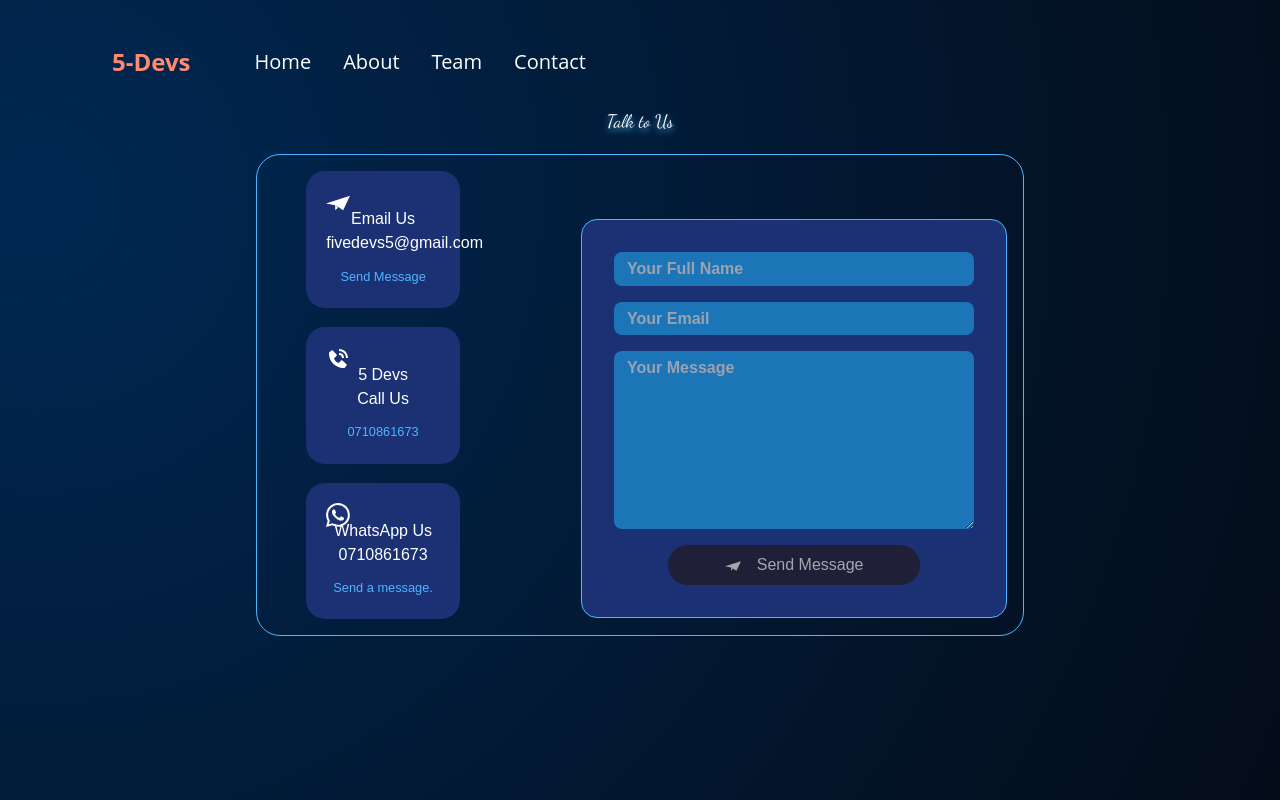
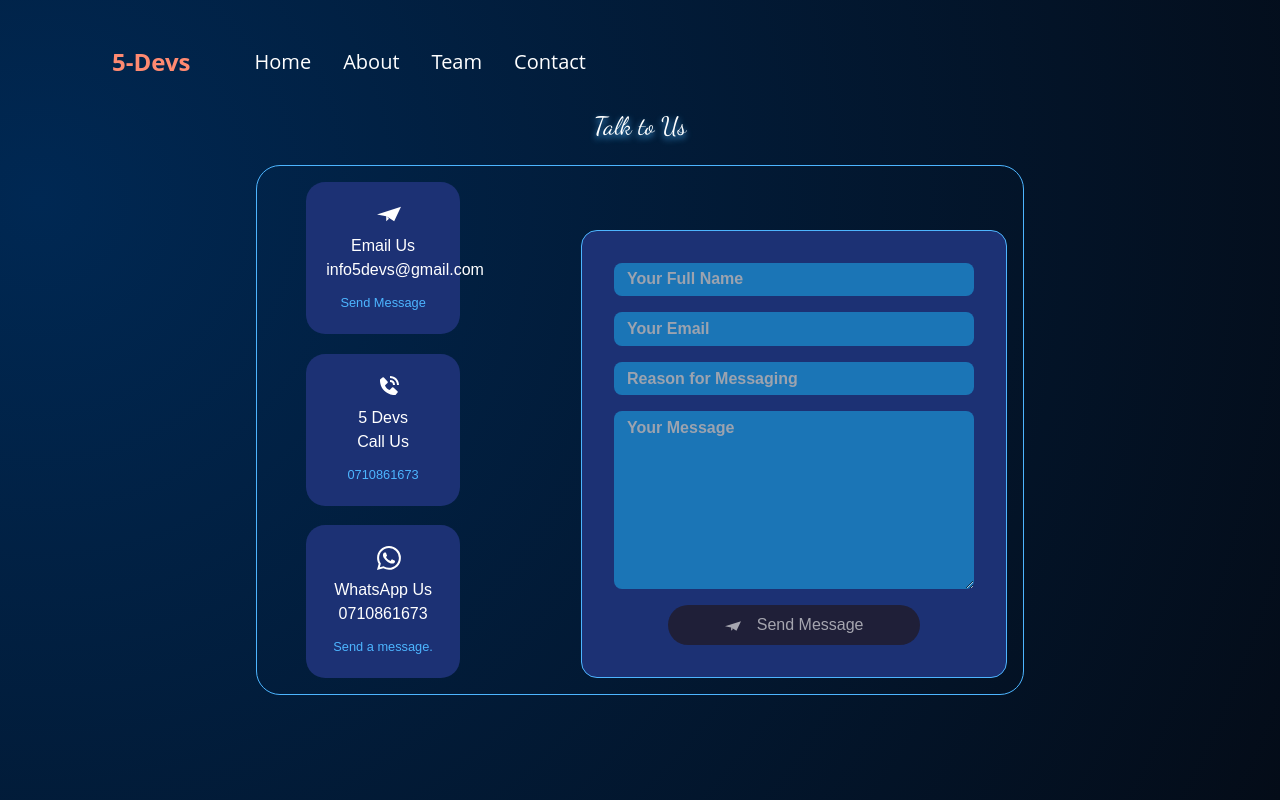
Before and after one commit to Alekiie/5-Dev-Community, a React (Vite) app: page /contact in a window 1280 px wide. Built offline with nearby package versions, Linux system fonts and the light colour scheme; the HTML template or start-up script is replaced by a standard one; a web font is replaced by a local one.

Commit message:
Added Contact Page and emailjs

```diff
--- a/package.json
+++ b/package.json
@@ -10,6 +10,7 @@
     "preview": "vite preview"
   },
   "dependencies": {
+    "@emailjs/browser": "^3.11.0",
     "@tailwindcss/aspect-ratio": "^0.4.2",
     "react": "^18.2.0",
     "react-dom": "^18.2.0",
--- a/src/pages/style.css
+++ b/src/pages/Contact.css
@@ -10,6 +10,9 @@
   --color-white: #fff;
   --color-light: rgba(255, 255, 255, 0.6);
   --transition: all 400ms ease;
+}
+::-webkit-scrollbar{
+  display: none;
 }
 .container{
   width: var(--container-width-lg);
@@ -25,7 +28,7 @@
   color: var(--color-white);
   text-shadow: 0px 3px 6px var(--color-primary);
   font-family: 'Dancing Script', cursive;
-  font-size: large;
+  font-size: 25px;
 }
 .rows{
   padding: 1rem;
@@ -65,7 +68,8 @@
 }
 .contact__option-icon{
   font-size: 1.5rem;
-  margin-bottom: -.5rem;
+  margin-bottom: .5rem;
+  margin-left: calc(45%);
 }
 .contact__option a{
   margin-top: 0.7rem;
--- a/src/pages/Contact.jsx
+++ b/src/pages/Contact.jsx
@@ -1,10 +1,24 @@
-import React from 'react'
+import React, {useRef} from 'react'
+import emailjs from '@emailjs/browser';
 import {SiMinutemailer} from 'react-icons/si'
 import {BiSolidPhoneCall} from 'react-icons/bi'
 import {BsWhatsapp} from 'react-icons/bs'
-import './style.css'
+import './Contact.css'
 
 function Contact() {
+  const form = useRef();
+
+const sendEmail = (e) => {
+  e.preventDefault();
+
+  emailjs.sendForm('service_m4htt4i', 'template_p3hc7nj', form.current, '0kcme4IXINZQiLpki')
+    .then((result) => {
+        console.log(result.text);
+    }, (error) => {
+        console.log(error.text);
+    });
+    e.target.reset()
+  }
   return (
    <>
     <div className='container'>
@@ -14,8 +28,8 @@ function Contact() {
           <div className="contact__option">
             <SiMinutemailer className='contact__option-icon'/>
             <h3>Email Us</h3>
-            <h4>fivedevs5@gmail.com</h4>
-            <a href="mailto:fivedevs5@gmail.com" target='_blank'>Send Message</a>
+            <h4>info5devs@gmail.com</h4>
+            <a href="mailto:info5devs@gmail.com" target='_blank'>Send Message</a>
           </div>
           <div className="contact__option">
             <BiSolidPhoneCall className='contact__option-icon'/>
@@ -27,15 +41,16 @@ function Contact() {
           <BsWhatsapp className='contact__option-icon'/>
               <h4>WhatsApp Us</h4>
               <h5>0710861673</h5>
-              <a href="https://api.whatsapp.com/send?phone=+254710861673" target='_blank'>Send a message.</a>
+              <a href="https://wa.me/+254710861673?text=Hello%205devs" target='_blank'>Send a message.</a>
           </div>
         </div>
         <div className='form__side'>
-        <form>
+        <form ref={form} onSubmit={sendEmail}>
             <input type="text" name="name" id="name" placeholder='Your Full Name' required/>
             <input type="email" name="email" id="email"  placeholder='Your Email' required />
+            <input type="text" name="subject" id="subject" placeholder='Reason for Messaging' required/>
             <textarea name="message" rows="7" placeholder='Your Message' required></textarea>
-            <button type="submit" className="btn"><SiMinutemailer className='submit__icon'/><span>Send Message</span></button>
+            <button type="submit" className="btn"><SiMinutemailer className='submit__icon'/>Send Message</button>
           </form>
         </div>
       </div>
```
Also changed, not shown: 1 other file (tests, documents, lock files or other folders).
